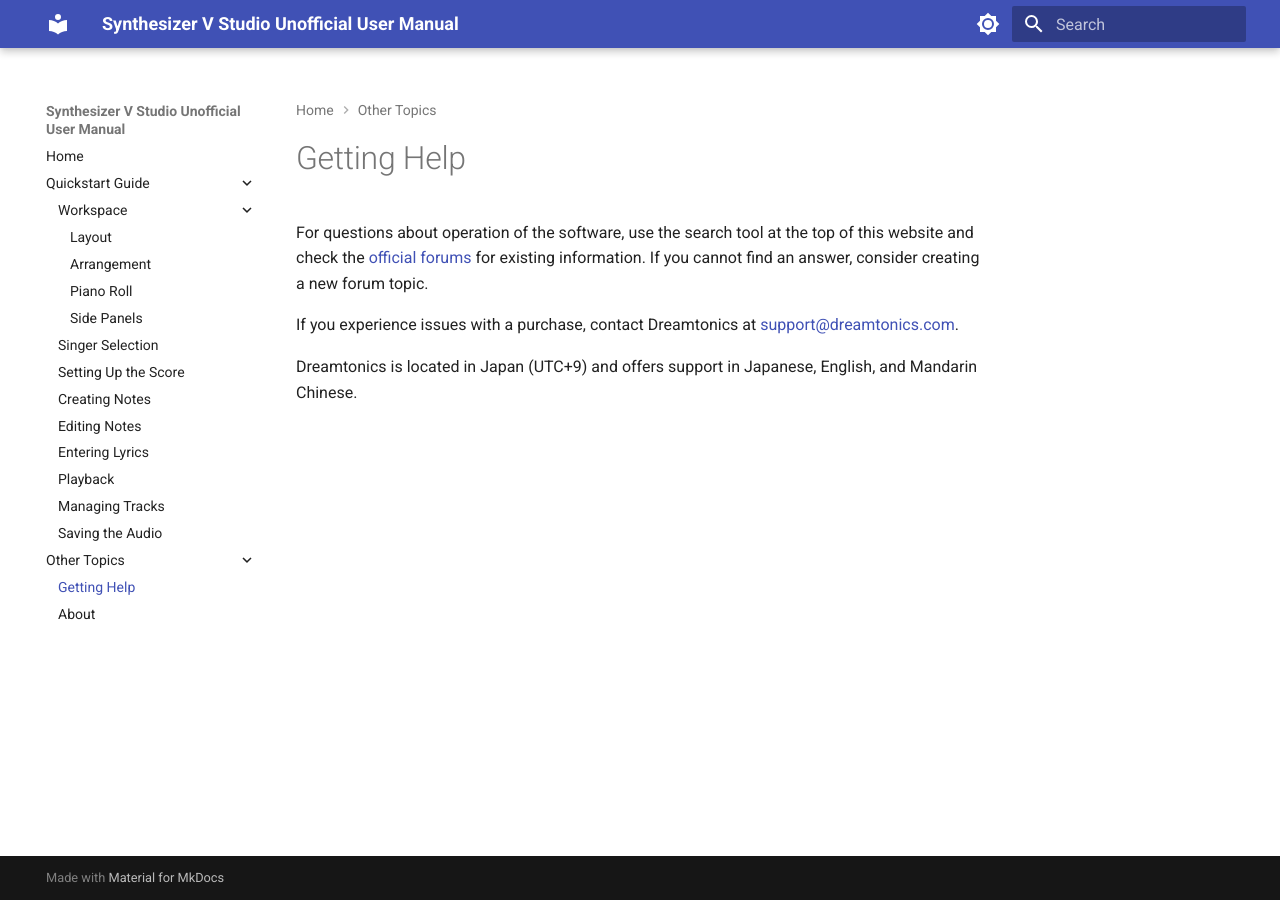
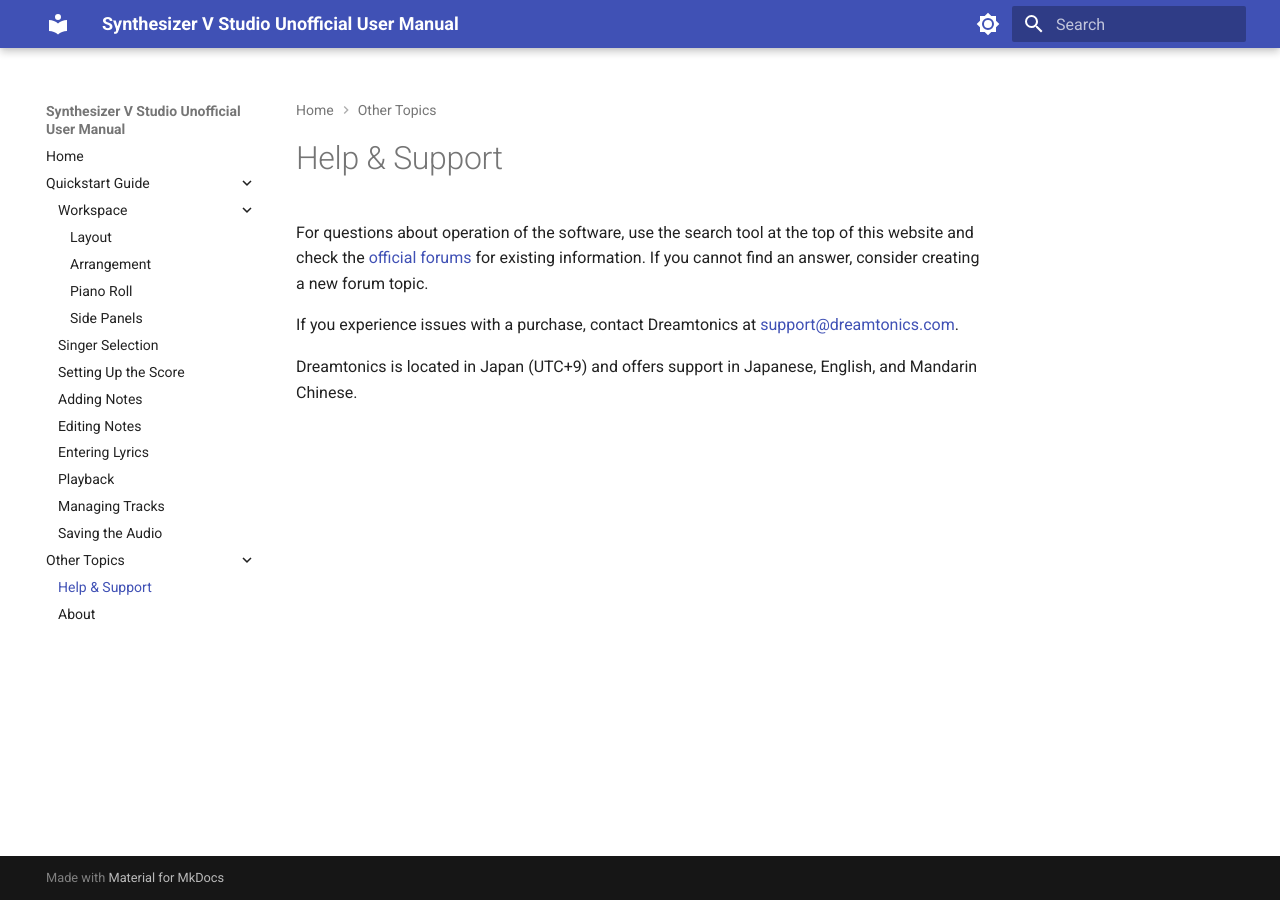
Before and after one commit to claire-west/svstudio-manual, an MkDocs documentation site: the page built from docs/support.md, in a window 1280 px wide. Built offline with MkDocs 1.6.1 and Material for MkDocs 9.7.7, drawn with Linux system fonts in a browser that asks for light colours.

Commit message:
Page name changes

```diff
--- a/docs/support.md
+++ b/docs/support.md
@@ -1,4 +1,4 @@
-# Getting Help
+# Help & Support
 
 For questions about operation of the software, use the search tool at the top of this website and check the [official forums](https://forum.synthesizerv.com/search) for existing information. If you cannot find an answer, consider creating a new forum topic.
 
--- a/mkdocs.yml
+++ b/mkdocs.yml
@@ -11,7 +11,7 @@
       - Side Panels: workspace/side-panels.md
     - Singer Selection: quickstart/singer-selection.md
     - Setting Up the Score: quickstart/setting-up-the-score.md
-    - Creating Notes: quickstart/creating-notes.md
+    - Adding Notes: quickstart/creating-notes.md
     - Editing Notes: quickstart/editing-notes.md
     - Entering Lyrics: quickstart/entering-lyrics.md
     - Playback: quickstart/playback.md
@@ -38,7 +38,7 @@
   #     - License Management: advanced/license-management.md
   #     - Software Updates: advanced/software-updates.md
   - Other Topics:
-    - Getting Help: support.md
+    - Help & Support: support.md
     - About: about.md
 theme:
   name: material
```
Also changed, not shown: docs/quickstart/creating-notes.md (+1 -1 lines).
